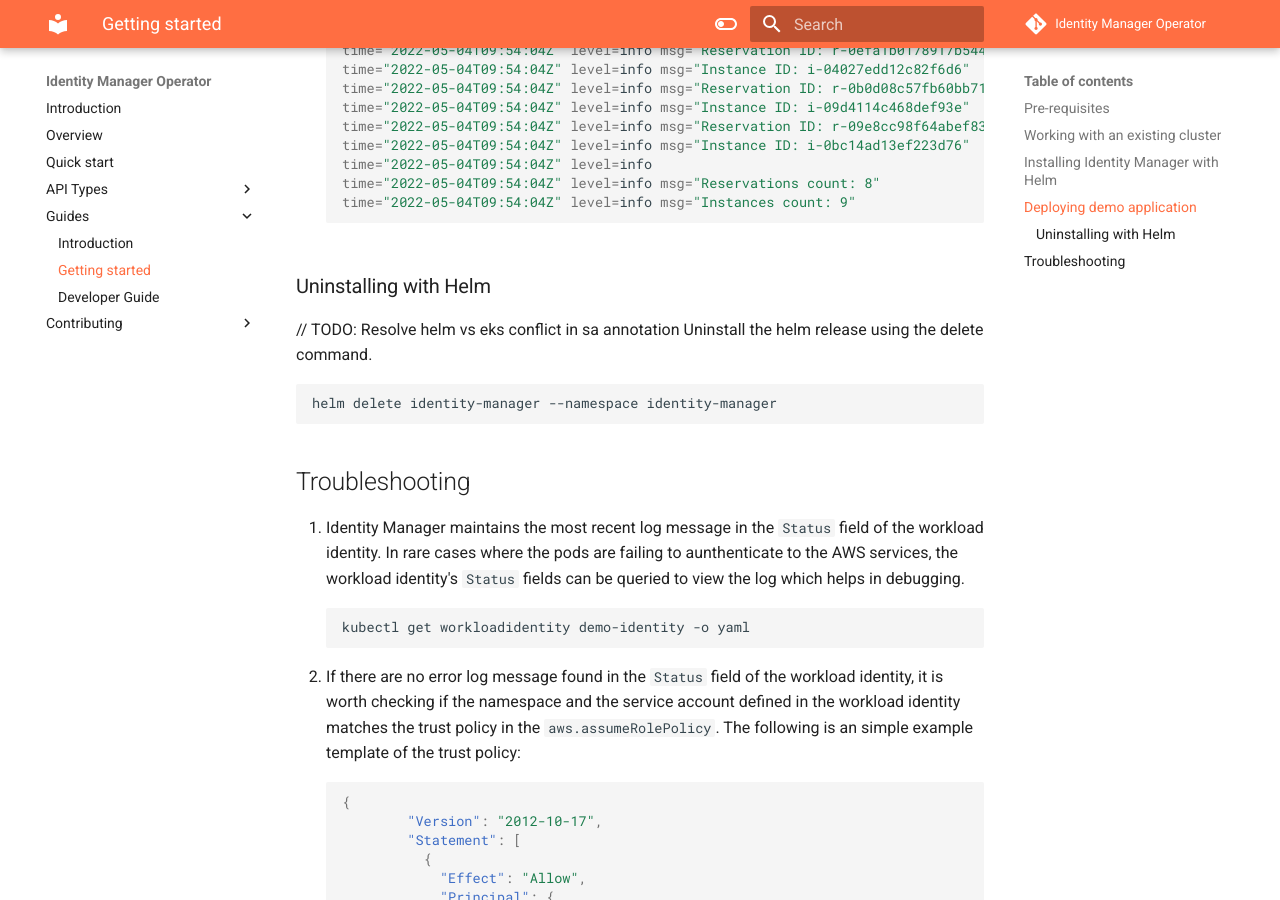
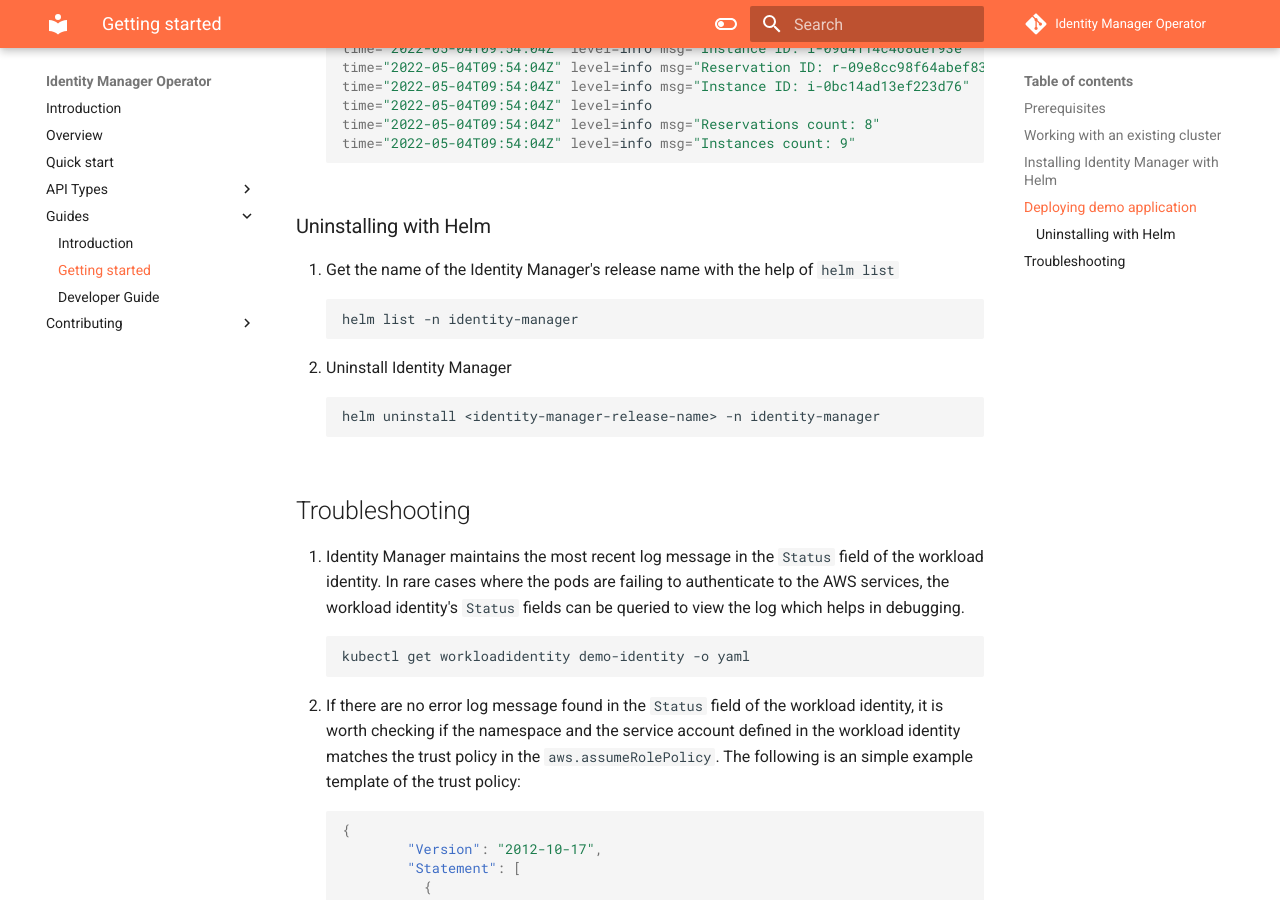
Before and after one commit to invisibl-cloud/identity-manager-docs, an MkDocs documentation site: the page built from docs/guides-getting-started.md, in a window 1280 px wide and 900 px high, scrolled down 3977 px. Built offline with MkDocs 1.6.1 and Material for MkDocs 9.7.7, drawn with Linux system fonts in a browser that asks for light colours; comment, search, counter and statistics services are not loaded; some of the changed text lies outside the part shown.

Commit message:
add uninstall steps and Spellcheck CI (#3)

````diff
--- a/docs/guides-getting-started.md
+++ b/docs/guides-getting-started.md
@@ -4,7 +4,7 @@ This guide helps you to setup the cluster, install Identity Manager, deploy a wo
 
 > Note: The minimum supported version of Kubernetes is `1.16.0`.
 
-## Pre-requisites
+## Prerequisites
 
 The following tools are needed to be installed in your system:
 
@@ -107,14 +107,12 @@ Now the service account `identity-manager` is ready for the Identity Manager ins
 
 ## Installing Identity Manager with Helm
 
-
 1. Copy the cluster's IAM role:
- Copy the newly created IAM role's ARN.
+Copy the newly created IAM role's ARN.
 ``` bash
 export IAM_ROLE=<IAM role>
 ```
-// TODO: installing on sa created by eksctl will have managed-by label as "eksctl" instead of "helm" and this `helm uninstall` not work and the deployment has to be manually deleted.
-2. Install Idenity Manager
+2. Install Identity Manager
 ``` bash
 helm repo add invisibl https://charts.invisibl.io
 
@@ -181,16 +179,18 @@ time="2022-05-04T09:54:04Z" level=info msg="Instances count: 9"
 
 ### Uninstalling with Helm
 
-// TODO: Resolve helm vs eks conflict in sa annotation
-Uninstall the helm release using the delete command.
-
+1. Get the name of the Identity Manager's release name with the help of `helm list`
 ```bash
-helm delete identity-manager --namespace identity-manager
+helm list -n identity-manager
+```
+2. Uninstall Identity Manager
+```bash
+helm uninstall <identity-manager-release-name> -n identity-manager
 ```
 
 ## Troubleshooting
 
-1. Identity Manager maintains the most recent log message in the `Status` field of the workload identity. In rare cases where the pods are failing to aunthenticate to the AWS services, the workload identity's `Status` fields can be queried to view the log which helps in debugging.
+1. Identity Manager maintains the most recent log message in the `Status` field of the workload identity. In rare cases where the pods are failing to authenticate to the AWS services, the workload identity's `Status` fields can be queried to view the log which helps in debugging.
 ```bash
 kubectl get workloadidentity demo-identity -o yaml
 ```
--- a/mkdocs.yml
+++ b/mkdocs.yml
@@ -36,7 +36,7 @@ nav:
   - Overview: api-overview.md
   - Quick start: guides-quick-start.md
   - API Types:
-      - WorkloadIdentity: api-workloadidentity.md
+      - WorkloadIdentity: api-workloadidentity.mkdn
   - Guides:
       - Introduction: guides-introduction.md
       - Getting started: guides-getting-started.md
````
Also changed, not shown: .spellcheck.yml (added, +21 -0 lines), README.md (+19 -0 lines), docs/api-overview.md (+2 -2 lines), docs/developer-guide.md (+1 -1 lines), docs/guides-quick-start.md (+8 -10 lines), docs/index.md (+1 -1 lines), 7 other files.
